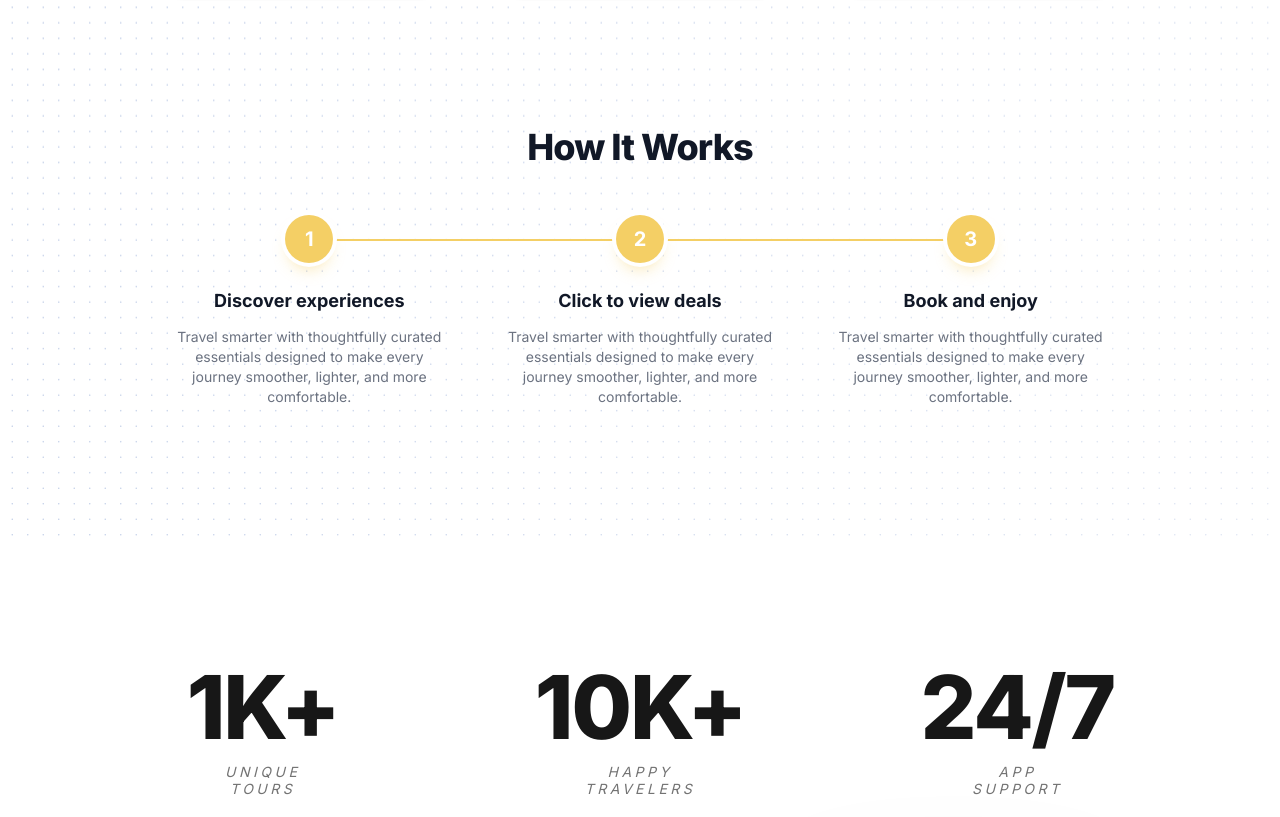
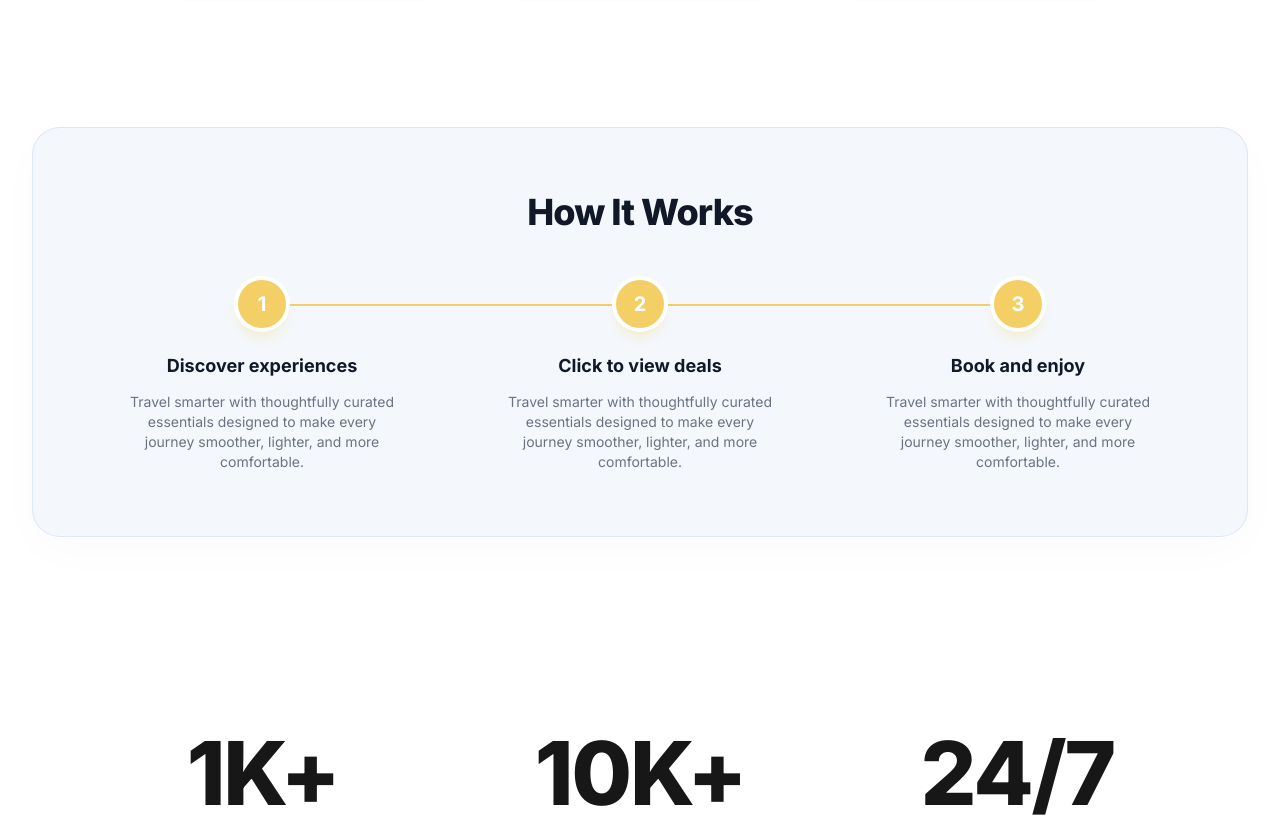
Before and after one commit to HyperMax001/Tourist_saver_02, a Next.js app: page / in a window 1280 px wide. Shown: the part 2660-3477 px from the top of the page. Built offline with nearby package versions, Linux system fonts and the light colour scheme.

Commit message:
some more changes

```diff
--- a/components/FAQSection.tsx
+++ b/components/FAQSection.tsx
@@ -12,28 +12,28 @@ interface FAQItem {
 const faqData: FAQItem[] = [
   {
     id: 1,
-    question: "How do I find deals for Gold Coast, Brisbane, Sydney, and Melbourne?",
-    answer: "Simply select your destinationâ€”whether it's the beaches of Gold Coast, the vibrant city of Brisbane, the iconic Sydney, or the cultural hub of Melbourneâ€”and we'll show you the best discounts available on the Tourist Saver app."
+    question: "How do I find deals for Gold Coast, Sunshine Coast, Sydney, and Melbourne?",
+    answer: "Simply select your destination—whether it's the beaches of Gold Coast, the beautiful Sunshine Coast, iconic Sydney, or the cultural hub of Melbourne—and we'll show you the best discounts available on the Tourist Saver app."
   },
   {
     id: 2,
-    question: "Can I use the app across all these Australian cities?",
-    answer: "Yes! Tourist Saver provides discounts and travel deals seamlessly across Gold Coast, Brisbane, Sydney, and Melbourne, so you can save everywhere you go."
+    question: "How does the Tourist Saver app save me money and hassle?",
+    answer: "Tourist Saver provides all the best deals for your destinations and many more. Instead of searching multiple sites, you get everything under one subscription, allowing you to manage the hassle and save money all in one place."
   },
   {
     id: 3,
-    question: "Does Tourist Saver provide local travel recommendations?",
-    answer: "Absolutely! We provide curated recommendations for your Australian adventure, from surfing spots in Gold Coast to hidden laneway cafes in Melbourne."
+    question: "Are there merchandise deals available as well?",
+    answer: "Absolutely! Tourist Saver doesn't just offer experience and food discounts—we also have the best merch deals and prices for all the places you travel to in your destinations."
   },
   {
     id: 4,
-    question: "Do you offer deals for family trips to Sydney or Gold Coast?",
-    answer: "Yes, we provide special family-friendly deals for major attractions in Sydney and the theme parks of the Gold Coast. Check the app for specific group offers."
+    question: "Can I use one subscription across all these Australian cities?",
+    answer: "Yes! A single Tourist Saver subscription provides seamless access to discounts and travel deals across Gold Coast, Sunshine Coast, Sydney, and Melbourne, making it incredibly easy to save everywhere you go."
   },
   {
     id: 5,
     question: "Are the discounts instantly available?",
-    answer: "Yes, once you download the Tourist Saver app, you get instant access to digital coupons for experiences and dining across Brisbane, Melbourne, Sydney, and the Gold Coast."
+    answer: "Yes, once you download the Tourist Saver app, you get instant access to digital coupons for experiences, dining, and merch across all our supported destinations."
   }
 ];
 
@@ -111,7 +111,7 @@ export default function FAQSection() {
                       exit={{ height: 0, opacity: 0 }}
                       transition={{ duration: 0.25, ease: "easeInOut" }}
                     >
-                      <div className="px-6 pb-6 pt-1 text-[14px] text-[#e2f0ec] leading-relaxed font-normal">
+                      <div className="px-6 pb-6 pt-1 text-[14px] text-white/90 leading-relaxed font-normal">
                         {item.answer}
                       </div>
                     </motion.div>
--- a/components/TravelEssentials.tsx
+++ b/components/TravelEssentials.tsx
@@ -1,7 +1,6 @@
 "use client";
 
 import { motion } from "motion/react";
-import DotField from "@/components/DotField";
 
 const GasIcon = () => (
   <svg width="72" height="72" viewBox="0 0 24 24" fill="none" stroke="currentColor" strokeWidth="1.5" strokeLinecap="round" strokeLinejoin="round">
@@ -75,22 +74,7 @@ export default function TravelEssentials() {
 
   return (
     <section className="relative py-24 bg-white overflow-hidden">
-      <div className="absolute inset-0 z-0">
-        <DotField
-          dotRadius={1.5}
-          dotSpacing={14}
-          bulgeStrength={67}
-          glowRadius={160}
-          sparkle={false}
-          waveAmplitude={0}
-          cursorRadius={500}
-          cursorForce={0.1}
-          bulgeOnly={true}
-          gradientFrom="rgba(35, 80, 170, 0.4)"
-          gradientTo="rgba(35, 80, 170, 0.15)"
-          glowColor="rgba(35, 80, 170, 0.1)"
-        />
-      </div>
+
       <div className="max-w-5xl mx-auto px-6 relative z-10">
 
         {/* --- Part 1: Travel Essentials --- */}
@@ -146,9 +130,12 @@ export default function TravelEssentials() {
             </motion.div>
           ))}
         </div>
+      </div>
 
+      <div className="max-w-[1600px] mx-auto px-4 md:px-8 relative z-10">
         {/* --- Part 2: How It Works --- */}
-        <div className="text-center mb-16">
+        <div className="bg-[#F4F8FD] rounded-[28px] py-16 px-6 md:px-12 shadow-[0_15px_45px_rgba(0,0,0,0.02)] border border-[#2350AA]/10 w-full mx-auto relative overflow-hidden">
+          <div className="text-center">
           <motion.h2
             initial={{ opacity: 0, y: 20 }}
             whileInView={{ opacity: 1, y: 0 }}
@@ -199,6 +186,7 @@ export default function TravelEssentials() {
               ))}
             </div>
           </div>
+          </div>
         </div>
 
       </div>
```
